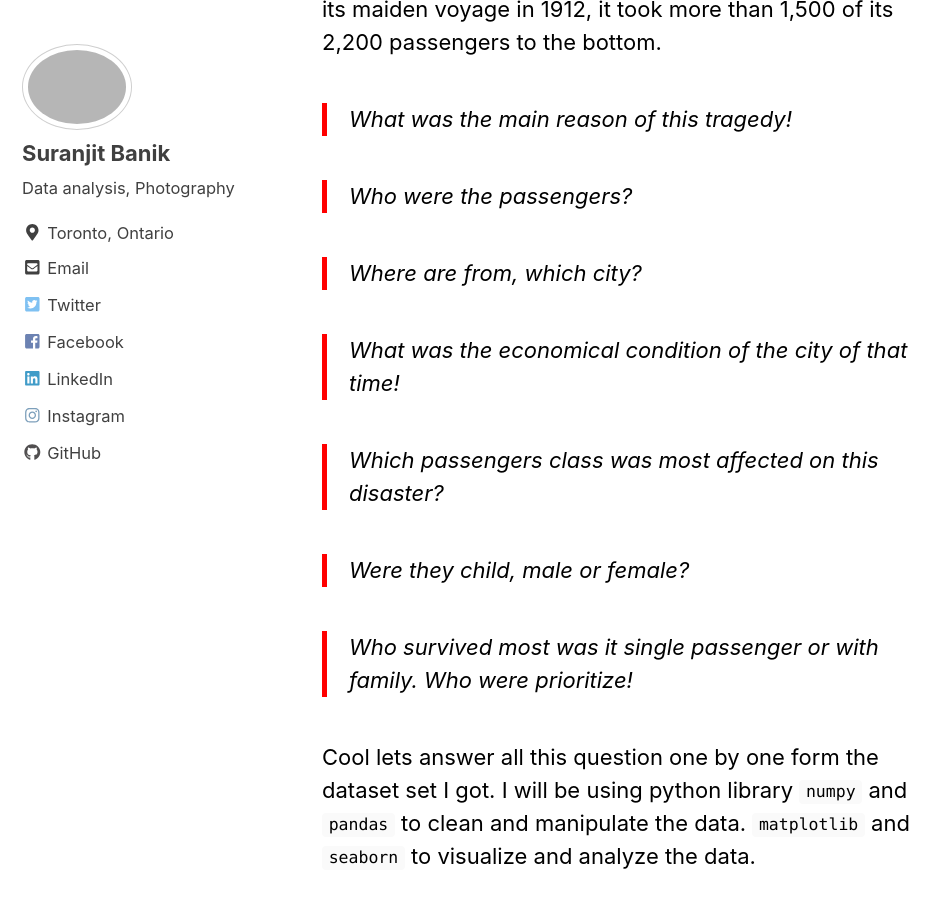
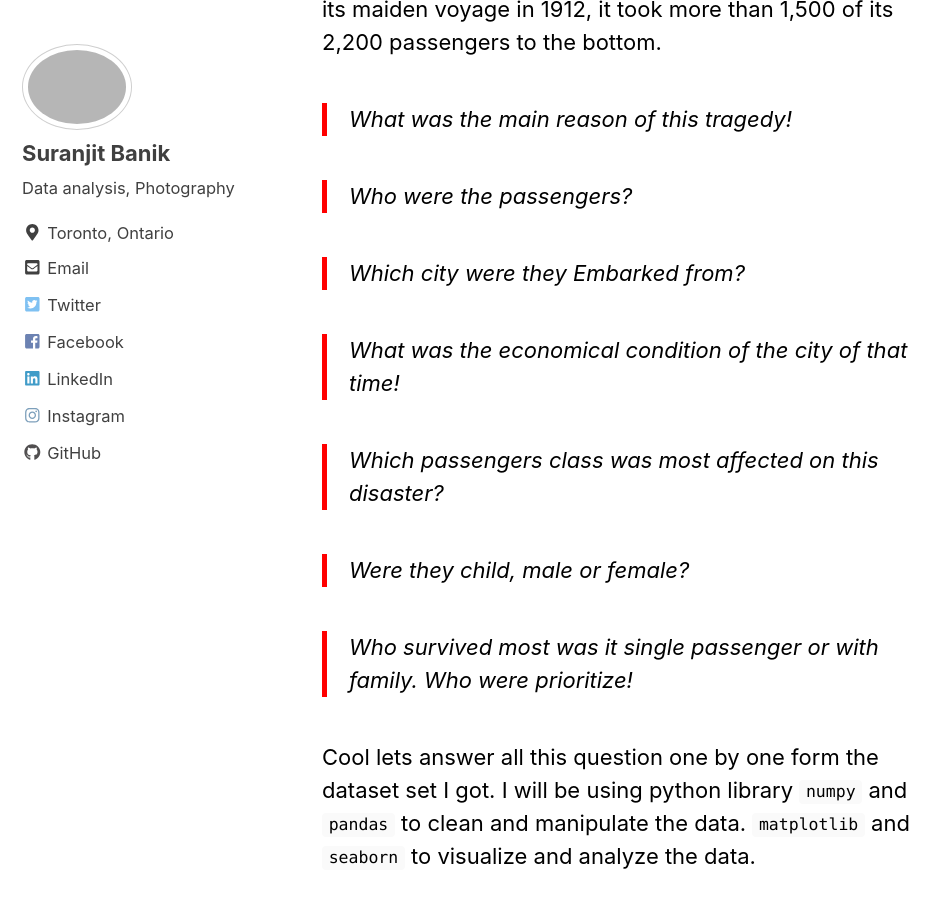
Before and after one commit to mastermindLAB/mastermindLAB.github.io, a Jekyll site: the page built from _posts/2019-03-28-titanic.md, in a window 1280 px wide and 900 px high, scrolled down 1565 px. Shown: the whole window, without its empty margins (0-950 px from the left). Built offline with Jekyll 4.4.1, drawn with Linux system fonts in a browser that asks for light colours; nearby versions of some CDN libraries.

```diff
--- a/_posts/2019-03-28-titanic.md
+++ b/_posts/2019-03-28-titanic.md
@@ -17,7 +17,7 @@
 
 > Who were the passengers?
 
-> Where are from, which city?
+> Which city were they Embarked from?
 
 > What was the economical condition of the city of that time!
 
```
